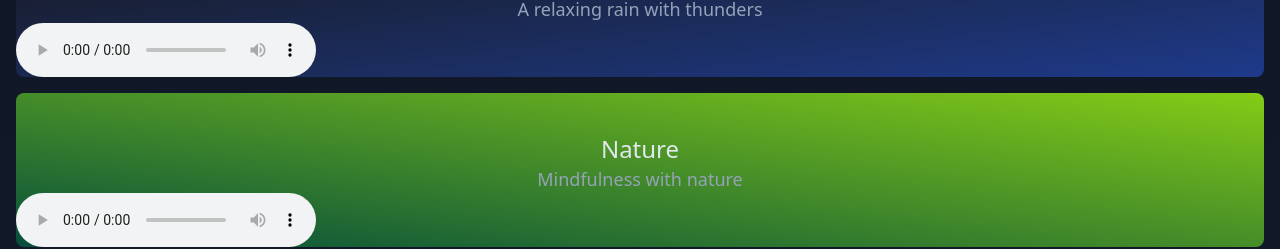
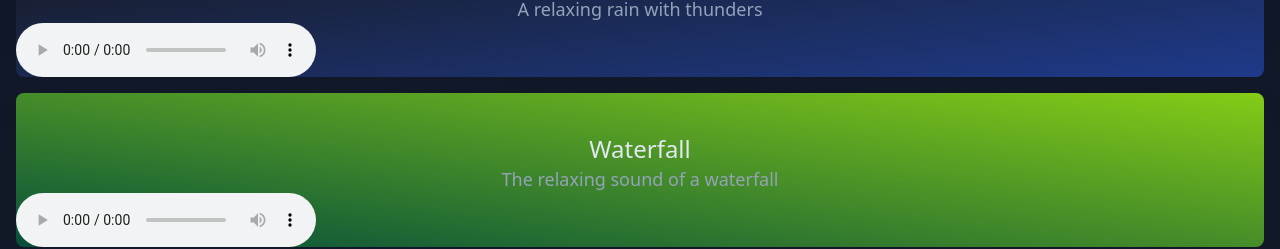
Before and after one commit to caetano-dev/meditation-app, a React (Vite) app: page /sounds in a window 1280 px wide. Shown: the part 667-916 px from the top of the page. Built offline with nearby package versions, Linux system fonts and the light colour scheme.

Commit message:
Renaming sound

```diff
--- a/src/pages/sounds.jsx
+++ b/src/pages/sounds.jsx
@@ -25,8 +25,8 @@ function Sounds() {
         style="bg-gradient-to-br from-neutral-900 to-blue-900 rounded-lg m-4"
       />
       <AudioPlayer
-        name="Nature"
-        description="Mindfulness with nature"
+        name="Waterfall"
+        description="The relaxing sound of a waterfall"
         style="bg-gradient-to-tr from-emerald-900 to-lime-500 rounded-lg m-4"
       />
     </>
```
Also changed, not shown: 1 other file (tests, documents, lock files or other folders).
